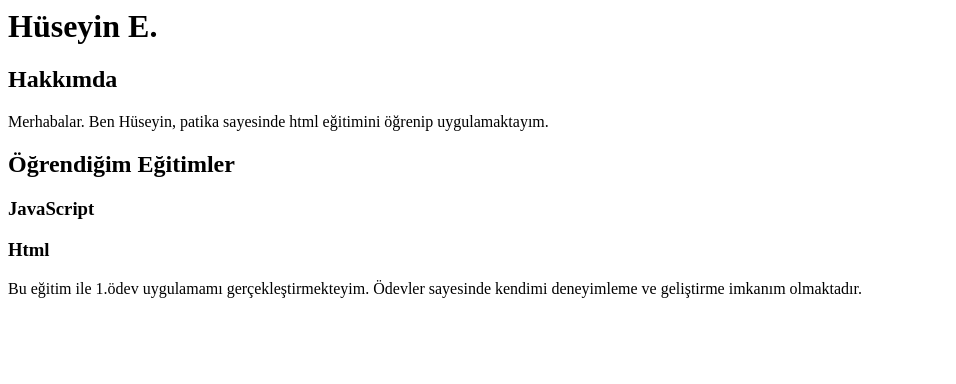
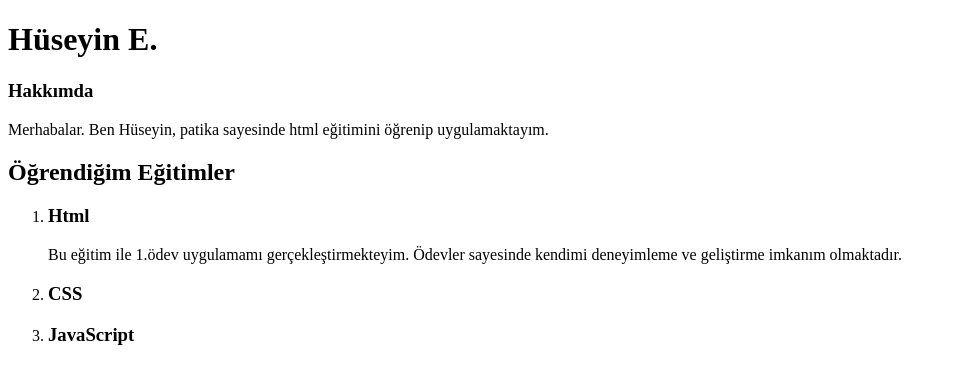
Before and after one commit to hsynrkc/HTML, a plain HTML site: page index.html in a window 1280 px wide. Shown: the whole page, without its empty margins (0-956 px from the left). Drawn offline with Linux system fonts and the light colour scheme.

Commit message:
1.ödev uygulaması

```diff
--- a/index.html
+++ b/index.html
@@ -1,8 +1,24 @@
+<!DOCTYPE html>
+<html lang="en">
+<head>
+    <meta charset="UTF-8">
+    <meta http-equiv="X-UA-Compatible" content="IE=edge">
+    <meta name="viewport" content="width=device-width, initial-scale=1.0">
+    <title>İlk Web Sayfam</title>
+</head>
+<body>
 <h1>Hüseyin E.</h1> <!-- İsim-Soyisim-->
-<h2>Hakkımda</h2> <!-- Kendini Tanıtma-->
+<h3>Hakkımda</h3> <!-- Kendini Tanıtma-->
 <p>Merhabalar. Ben Hüseyin, patika sayesinde html eğitimini öğrenip uygulamaktayım.</p>
 
 <h2>Öğrendiğim Eğitimler</h2> <!--Eğitim Bilgileri-->
-<h3>JavaScript</h3>
-<h3>Html</h3>
+<ol>
+<li><h3>Html</h3></li>
 <p>Bu eğitim ile 1.ödev uygulamamı gerçekleştirmekteyim. Ödevler sayesinde kendimi deneyimleme ve geliştirme imkanım olmaktadır.</p>
+<li><h3>CSS</h3></li>
+<li><h3>JavaScript</h3></li>
+</ol>
+
+
+</body>
+</html>
```
